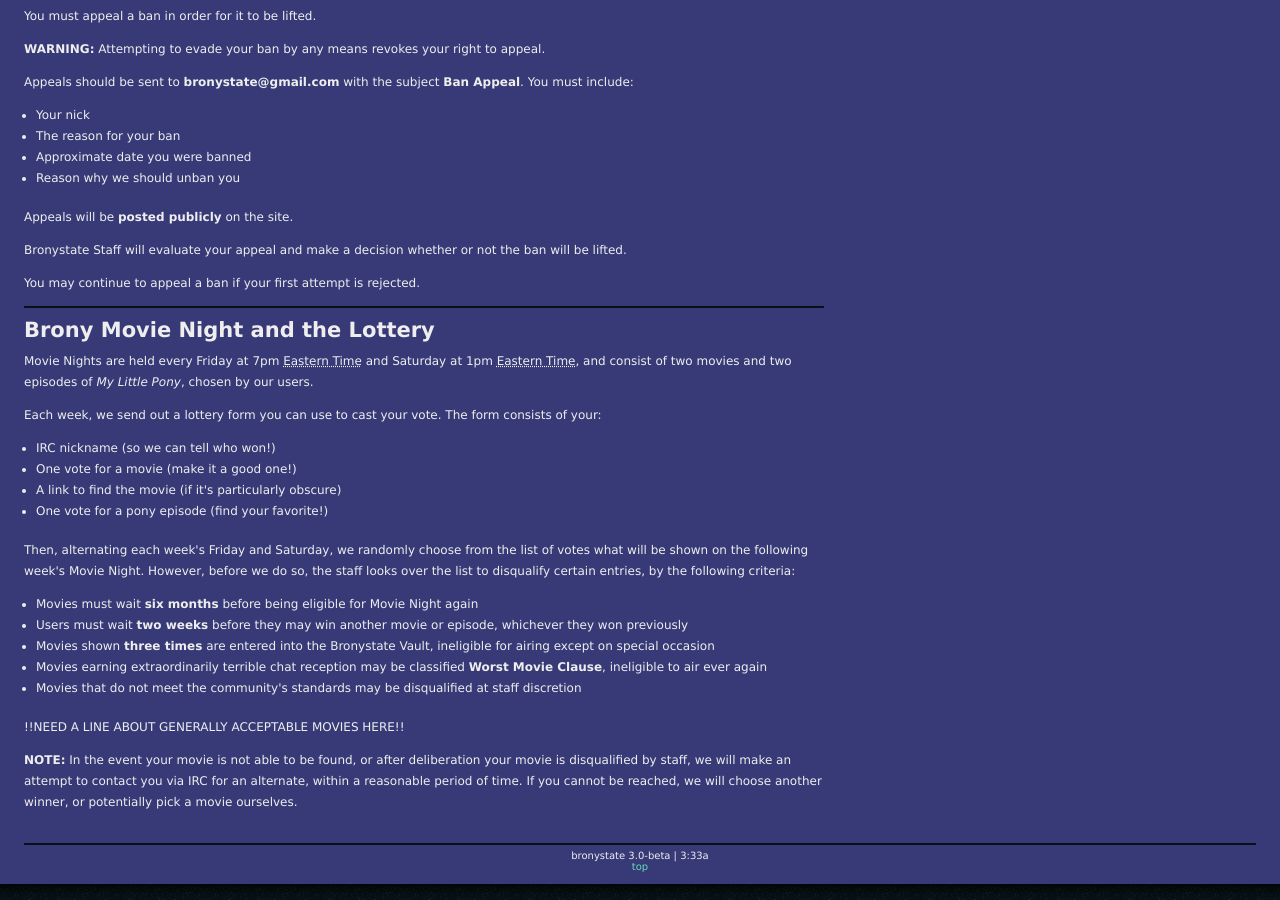
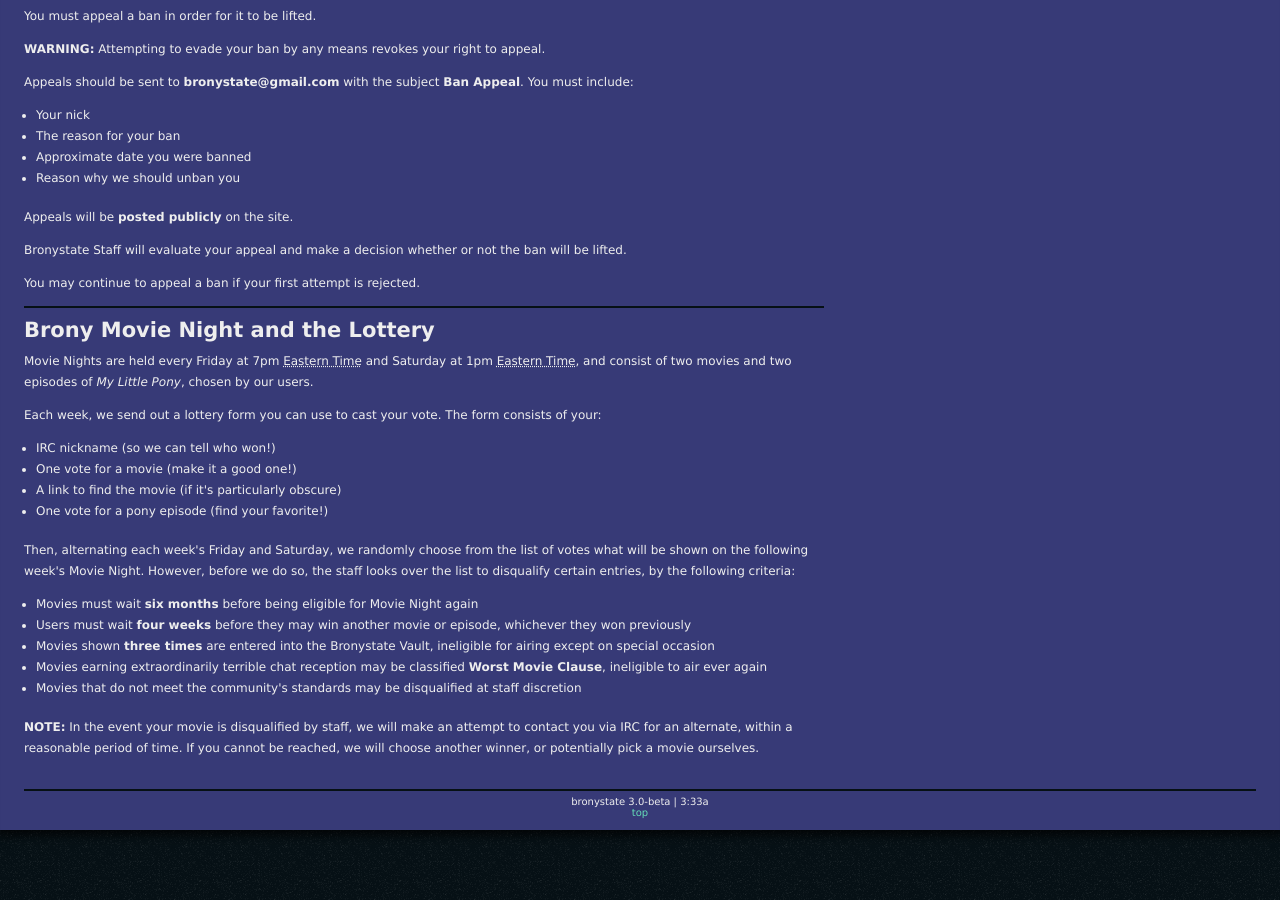
Before and after one commit to Bronystate/brstv3, a Jekyll site: the page built from index_rules.md, in a window 1280 px wide and 900 px high, scrolled down 1407 px. Built offline with Jekyll 4.4.1, drawn with Linux system fonts in a browser that asks for light colours; nearby versions of some CDN libraries.

Commit message:
minor fixes to movie night rules

```diff
--- a/index_rules.md
+++ b/index_rules.md
@@ -104,13 +104,10 @@
 certain entries, by the following criteria:
 
  - Movies must wait **six months** before being eligible for Movie Night again
- - Users must wait **two weeks** before they may win another movie or episode, whichever they won previously
+ - Users must wait **four weeks** before they may win another movie or episode, whichever they won previously
  - Movies shown **three times** are entered into the Bronystate Vault, ineligible for airing except on special occasion
  - Movies earning extraordinarily terrible chat reception may be classified **Worst Movie Clause**, ineligible to air ever again
  - Movies that do not meet the community's standards may be disqualified at staff discretion
 
-!!NEED A LINE ABOUT GENERALLY ACCEPTABLE MOVIES HERE!!
-
-**NOTE:** In the event your movie is not able to be found, or after deliberation your movie is disqualified by staff,
-we will make an attempt to contact you via IRC for an alternate, within a reasonable period of time. If you cannot
-be reached, we will choose another winner, or potentially pick a movie ourselves.
+**NOTE:** In the event your movie is disqualified by staff, we will make an attempt to contact you via IRC for an alternate,
+within a reasonable period of time. If you cannot be reached, we will choose another winner, or potentially pick a movie ourselves.
```
